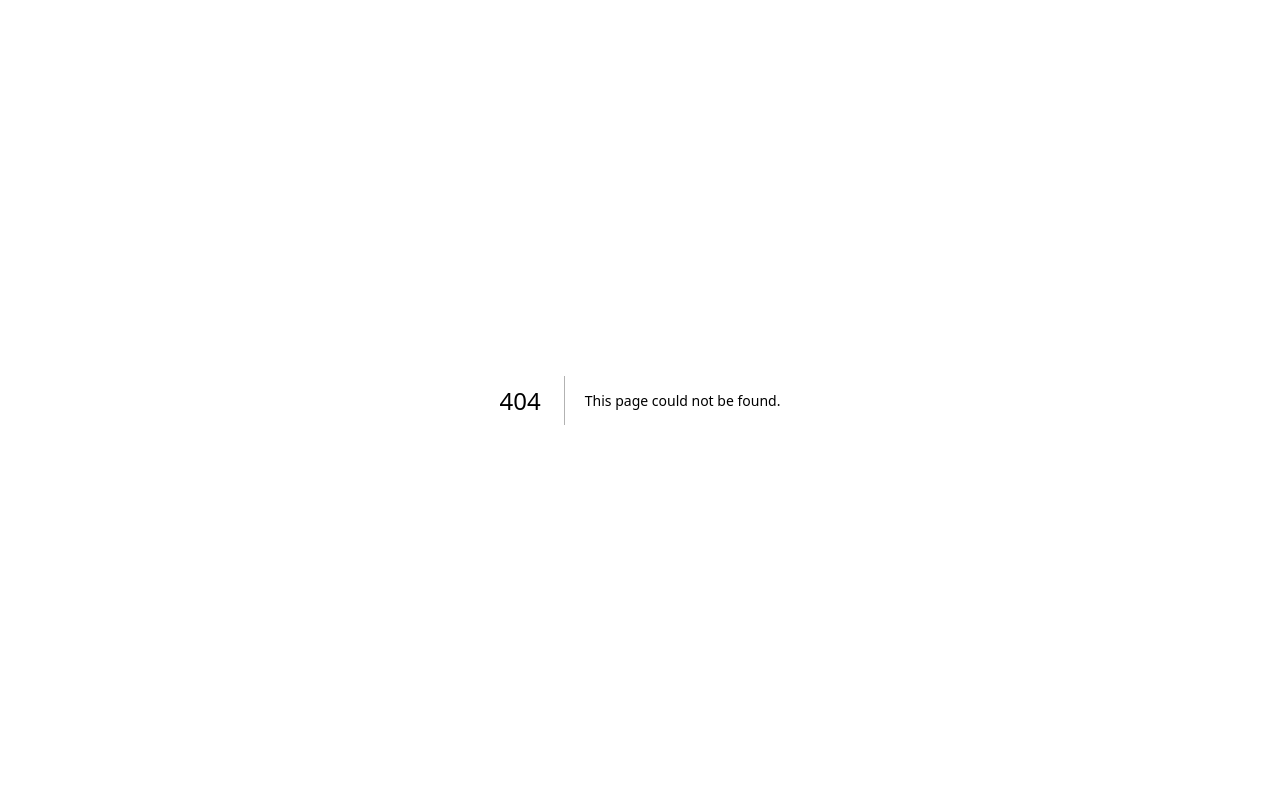
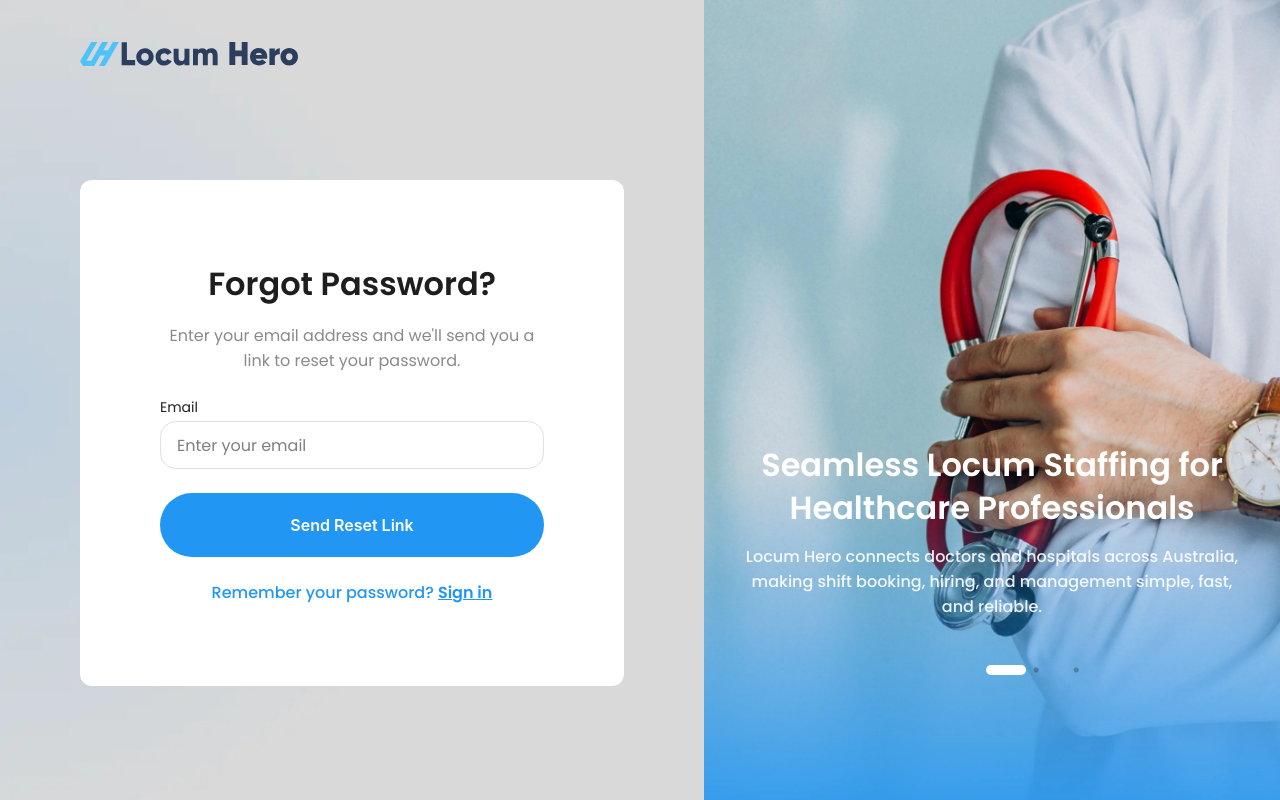
Before and after one commit to ahmadabdul786/CareRoster, a Next.js app: page /forgot-password in a window 1280 px wide. Before the commit this address had no page. Built offline with nearby package versions, Linux system fonts and the light colour scheme.

Commit message:
create resest page and forgot password page
create resest page and forgot password page

```diff
--- /dev/null
+++ b/src/app/(auth)/forgot-password/page.tsx
@@ -0,0 +1,65 @@
+"use client";
+
+import { Typography } from "@/components/shared/typography";
+import { Button } from "@/components/shared/button";
+import { TextInputField } from "@/components/shared/text-input-field";
+import { useState } from "react";
+
+export default function ForgotPasswordPage() {
+  const [email, setEmail] = useState("");
+
+  const handleSubmit = (e: React.FormEvent) => {
+    e.preventDefault();
+    // Handle forgot password submission
+    console.log("Sending reset link to:", email);
+  };
+
+  return (
+    <div className="w-full flex flex-col justify-center items-center px-4 py-6 lg:px-12 lg:py-12">
+      {/* Main Container - 474x332 */}
+      <div className="w-full max-w-[474px] flex flex-col gap-6">
+        {/* Heading Section */}
+        <div className="flex flex-col gap-4 text-center">
+          <Typography as="h1" size="h1" className="text-primary-dark" weight="semibold">
+            Forgot Password?
+          </Typography>
+          <Typography as="p" size="lg" className="text-muted-gray" weight="normal">
+            Enter your email address and we&apos;ll send you a link to reset your password.
+          </Typography>
+        </div>
+
+        {/* Form Section */}
+        <form onSubmit={handleSubmit} className="flex flex-col gap-6">
+          {/* Email Input */}
+          <TextInputField
+            label="Email"
+            type="email"
+            placeholder="Enter your email"
+            value={email}
+            onChange={(e) => setEmail(e.target.value)}
+          />
+
+          {/* Submit Button */}
+          <Button
+            type="submit"
+            variant="primary"
+            size="lg"
+            className="w-full"
+          >
+            Send Reset Link
+          </Button>
+        </form>
+
+        {/* Sign In Link */}
+        <div className="text-center">
+          <Typography as="p" size="lg" className="text-light-blue">
+            Remember your password?{" "}
+            <a href="/login" className="text-light-blue underline font-semibold">
+              Sign in
+            </a>
+          </Typography>
+        </div>
+      </div>
+    </div>
+  );
+}
--- a/src/app/(auth)/layout.tsx
+++ b/src/app/(auth)/layout.tsx
@@ -29,9 +29,9 @@ export default function AuthLayout({
     children: React.ReactNode;
 }) {
     return (
-        <div className="flex flex-col lg:flex-row min-h-screen w-full ">
+        <div className="flex flex-col xl:flex-row min-h-screen w-full ">
             {/* Left Section - 60% width on desktop */}
-            <div className="w-full lg:w-[55%] relative min-h-screen flex flex-col">
+            <div className="w-full xl:w-[55%] relative min-h-screen flex flex-col">
                 {/* Background Image */}
                 <div
                     className="absolute inset-0 bg-cover bg-center bg-no-repeat"
@@ -41,8 +41,8 @@ export default function AuthLayout({
                 {/* Content */}
                 <div className="relative z-10 flex flex-col min-h-screen sm:px-20 px-10">
                     {/* Logo */}
-                    <header className="pt-6 sm:pt-8 lg:pt-[42px]">
-                        <div className="w-[150px] h-[16px] sm:w-[180px] sm:h-[20px] lg:w-[218px] lg:h-[24px]">
+                    <header className="pt-6 sm:pt-8 xl:pt-[42px]">
+                        <div className="w-[150px] h-[16px] sm:w-[180px] sm:h-[20px] xl:w-[218px] xl:h-[24px]">
                             <Image
                                 src="/assets/svg/logo.svg"
                                 alt="Locum Hero"
@@ -55,10 +55,11 @@ export default function AuthLayout({
                     </header>
 
                     {/* Form Content */}
-                    <main className="flex-1 flex items-center justify-center py-8 lg:py-20">
+                    <main className="flex-1 flex items-center justify-center py-8 xl:py-20">
 
-                    <div className="w-full lg:max-w-[638px] flex flex-col justify-center items-center bg-white sm:p-8 p-4 rounded-[12px]">
-                      {children}
+                    <div className="w-full xl:max-w-[638px] lg:max-w-[500px] flex flex-col justify-center items-center bg-white sm:p-8 p-4 rounded-[12px]">
+
+                            {children}
                         </div>
                     </main>
 
@@ -66,7 +67,7 @@ export default function AuthLayout({
             </div>
 
             {/* Right Section - 40% width on desktop, hidden on mobile/tablet */}
-            <div className="hidden lg:flex lg:w-[45%] lg:min-h-screen">
+            <div className="hidden xl:flex xl:w-[45%] xl:min-h-screen">
                 <ImageSlider slides={slides} />
             </div>
         </div>
--- /dev/null
+++ b/src/app/(auth)/reset-password/page.tsx
@@ -0,0 +1,86 @@
+"use client";
+
+import { Typography } from "@/components/shared/typography";
+import { Button } from "@/components/shared/button";
+import { PasswordInputField } from "@/components/shared/password-input-field";
+import { useState } from "react";
+
+export default function ResetPasswordPage() {
+  const [formData, setFormData] = useState({
+    password: "",
+    confirmPassword: "",
+  });
+
+  const handleSubmit = (e: React.FormEvent) => {
+    e.preventDefault();
+    // Handle reset password submission
+    console.log("Resetting password...");
+  };
+
+  const handleChange = (field: string, value: string) => {
+    setFormData((prev) => ({ ...prev, [field]: value }));
+  };
+
+  return (
+    <div className="w-full flex flex-col justify-center items-center px-4 py-6 sm:px-6 sm:py-4 lg:px-6 lg:py-4">
+      {/* Main Container - 474x448 with 34px gap */}
+      <div className="w-full max-w-[474px] flex flex-col gap-[34px]">
+        {/* Heading Section - 75px height with 16px gap */}
+        <div className="flex flex-col gap-4 text-center">
+          <Typography as="h1" size="h1" className="text-primary-dark" weight="semibold">
+            Reset Your Password
+          </Typography>
+          <Typography as="p" size="lg" className="text-muted-gray" weight="normal">
+            Create a new password to secure your account
+          </Typography>
+        </div>
+
+        {/* Form Section - 240px height with 24px gap */}
+        <form onSubmit={handleSubmit} className="flex flex-col gap-6">
+          {/* Password Input */}
+          <PasswordInputField
+            label="Password"
+            placeholder="Enter Password"
+            value={formData.password}
+            onChange={(e) => handleChange("password", e.target.value)}
+          />
+
+          {/* Confirm Password Input */}
+          <PasswordInputField
+            label="Confirm Password"
+            placeholder="Enter Confirm Password"
+            value={formData.confirmPassword}
+            onChange={(e) => handleChange("confirmPassword", e.target.value)}
+          />
+
+          {/* Submit Button */}
+          <Button
+            type="submit"
+            variant="primary"
+            size="lg"
+            className="w-full"
+          >
+            Send Reset Link
+          </Button>
+        </form>
+
+        {/* Sign In Link - 23px height */}
+        <div className="text-center h-[23px] flex items-center justify-center">
+          <Typography as="p" size="lg" className="text-light-blue">
+            Remember your password?{" "}
+            <a href="/login" className="text-light-blue underline font-semibold">
+              Sign in
+            </a>
+          </Typography>
+        </div>
+
+        {/* Bottom Note - 18px height */}
+        <div className="text-center h-[18px] flex items-center justify-center">
+          <Typography as="p" size="sm" className="text-muted-gray" weight="normal">
+            Make sure your password is strong and matches in both fields
+          </Typography>
+        </div>
+      </div>
+    </div>
+  );
+}
--- a/src/components/auth/register/DoctorRegistrationForm.tsx
+++ b/src/components/auth/register/DoctorRegistrationForm.tsx
@@ -131,7 +131,7 @@ export const DoctorRegistrationForm = ({ onBack }: DoctorRegistrationFormProps)
       </form>
 
       {/* Sign In Link - 23px height */}
-      <div className="text-center h-[23px] flex items-center justify-center">
+      <div className="text-center h-[23px] sm:px-14 sm:py-2.5 flex items-center justify-center">
         <Typography as="p" size="md" className="text-light-blue">
           Already have an account?{" "}
           <a href="/login" className="text-light-blue underline font-semibold">
--- a/src/components/auth/register/HospitalRegistrationForm.tsx
+++ b/src/components/auth/register/HospitalRegistrationForm.tsx
@@ -31,7 +31,7 @@ export const HospitalRegistrationForm = ({ onBack }: HospitalRegistrationFormPro
   };
 
   return (
-    <div className="w-full max-w-[474px] mx-auto flex flex-col gap-6">
+    <div className="w-full max-w-[474px]  mx-auto flex flex-col gap-6">
       {/* Heading Container - 98px height, 10px gap */}
       <div className="flex flex-col gap-[10px]">
         <div className="flex items-center justify-center gap-2 relative">
--- a/src/components/auth/register/UserTypeSelection.tsx
+++ b/src/components/auth/register/UserTypeSelection.tsx
@@ -25,7 +25,12 @@ export const UserTypeSelection = ({ onSelect }: UserTypeSelectionProps) => {
   };
 
   return (
-    <div className="w-full max-w-[600px] mx-auto flex flex-col gap-6">
+    <div className="w-full max-w-[600px] mx-auto flex flex-col sm:p-12 gap-6">
+      {/* Heading */}
+      <Typography as="h1" size="h1" className="text-primary-dark text-center" weight="semibold">
+        Create Your Account
+      </Typography>
+
       {/* Doctor Option */}
       <button
         onClick={() => handleSelection("doctor")}
```
